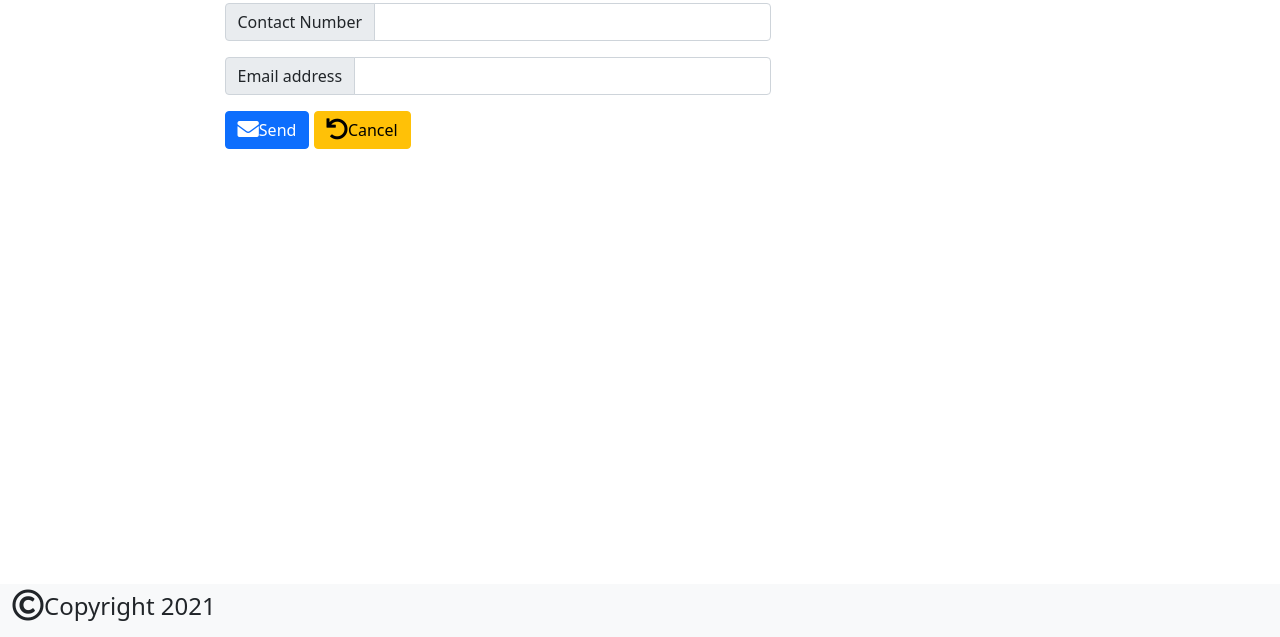
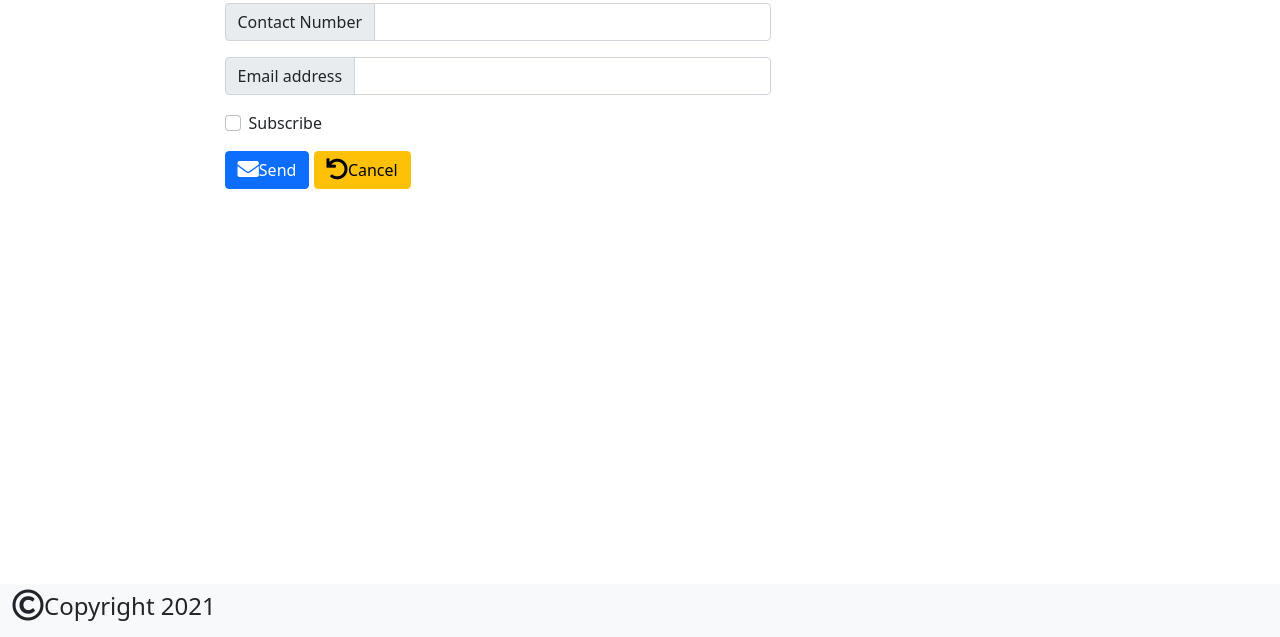
Before and after one commit to Tomelinski/Webd6201-ICE8, a website: page contact.html in a window 1280 px wide. Shown: the part 163-800 px from the top of the page. Drawn offline with nearby package versions, Linux system fonts and the light colour scheme.

Commit message:
added subscribe button

```diff
--- a/Scripts/app.js
+++ b/Scripts/app.js
@@ -53,16 +53,21 @@
       });
 
       $("#sendButton").on("click", ()=>{
+        if($("#subsribeCheckBox")[0].checked){
+
           let contact = new core.Contact(
             fullName.value,
             contactNumber.value,
             email.value
           );
+
+
             if (contact.serialize()) {
               localStorage.setItem(
                 (localStorage.length + 1).toString(),
                 contact.serialize()
               );
+            }
           }
       });
     }
--- a/contact.html
+++ b/contact.html
@@ -70,6 +70,11 @@
             <input id="email" name="email" type="email" class="form-control" aria-label="Email Address" aria-describedby="Email Address Input" required>
           </div>
 
+          <div class="form-check mb-3">
+            <input id="subsribeCheckBox" name="subsribeCheckBox" class="form-check-input" type="checkbox" value="">
+            <label class="form-check-label" for="subsribeCheckBox">Subscribe</label>
+          </div>
+
           <button id="sendButton" type="submit" class="btn btn-primary btn-md"><i class="fas fa-envelope fa-lg"></i>Send</button>
           <button type="submit" class="btn btn-warning btn-md"><i class="fas fa-undo fa-lg"></i>Cancel</button>
         </form>
```
Lines whose indentation alone changed are shown as unchanged.
